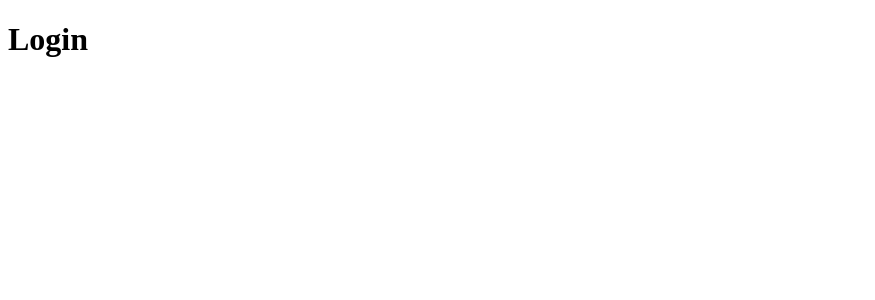
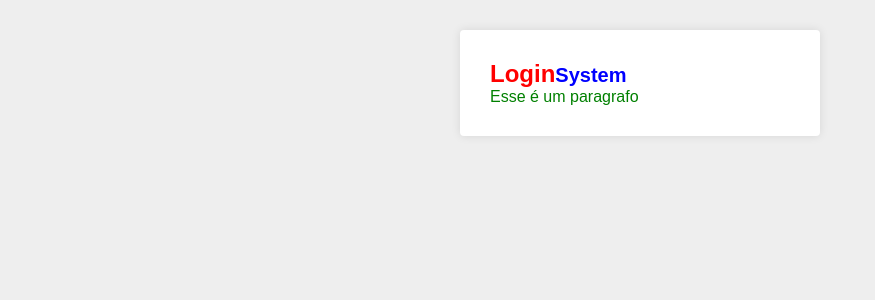
Before and after one commit to glenonmateus/react-template, a React (Create React App) app: page / in a window 1280 px wide. Shown: the top 300 px of the page, without its empty margins (0-875 px from the left). Built offline with nearby package versions, Linux system fonts and the light colour scheme.

Commit message:
feat: add Login pages styled

```diff
--- a/src/App.js
+++ b/src/App.js
@@ -1,7 +1,13 @@
 import Login from "./pages/Login";
+import GlobalStyle from "./styles/GlobalStyles";
 
 function App() {
-  return <Login></Login>;
+  return (
+    <>
+      <GlobalStyle></GlobalStyle>
+      <Login></Login>
+    </>
+  );
 }
 
 export default App;
--- a/src/pages/Login/index.js
+++ b/src/pages/Login/index.js
@@ -1,5 +1,16 @@
+import { Container } from "../../styles/GlobalStyles";
+import { Paragraph, Title } from "./styled";
+
 const Login = () => {
-  return <h1>Login</h1>;
+  return (
+    <Container>
+      <Title>
+        Login
+        <small>System</small>
+      </Title>
+      <Paragraph>Esse é um paragrafo</Paragraph>
+    </Container>
+  );
 };
 
 export default Login;
--- /dev/null
+++ b/src/pages/Login/styled.js
@@ -0,0 +1,13 @@
+import styled from "styled-components";
+
+export const Title = styled.h1`
+  color: red;
+
+  small {
+    color: blue;
+  }
+`;
+
+export const Paragraph = styled.p`
+  color: green;
+`;
```
